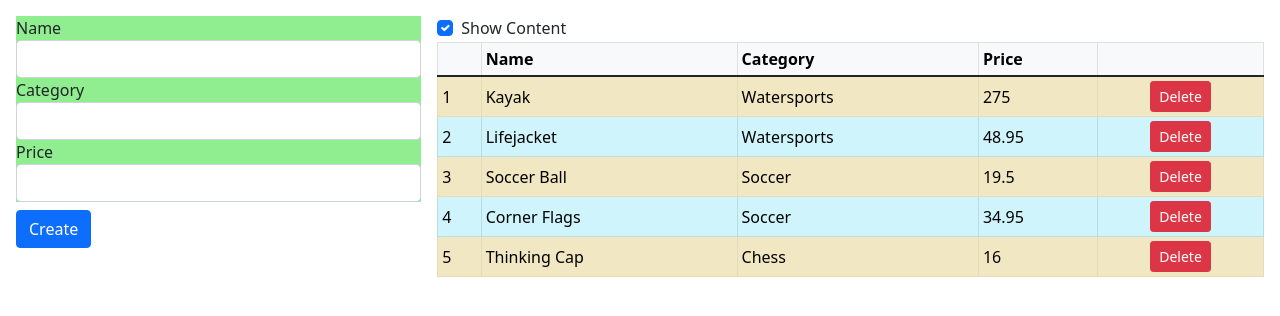
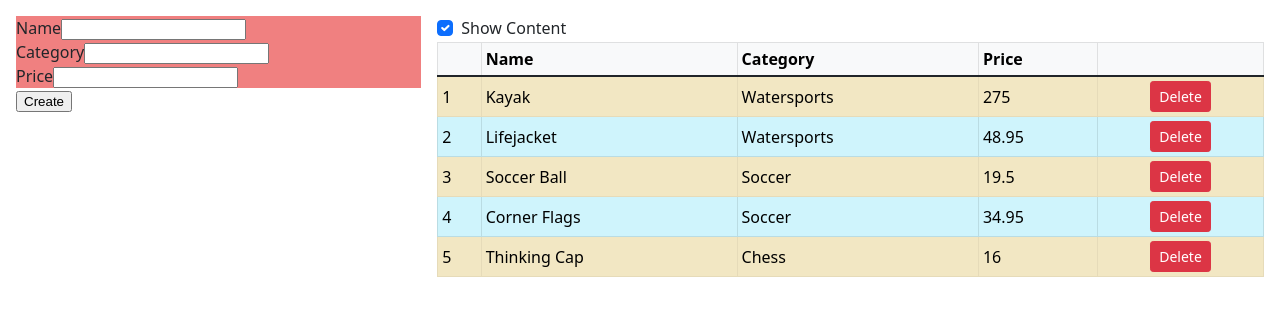
Before and after one commit to rafaelhfreitas/angular_underhood, an Angular app: page / in a window 1280 px wide. Shown: the top 316 px of the page. Built offline with nearby package versions, Linux system fonts and the light colour scheme.

Commit message:
setting view encapsulation

```diff
--- /dev/null
+++ b/src/app/productForm.component.css
@@ -0,0 +1,3 @@
+div {
+    background-color: lightcoral;
+}
--- a/src/app/productForm.component.ts
+++ b/src/app/productForm.component.ts
@@ -1,11 +1,13 @@
-import { Component, Output, EventEmitter } from "@angular/core";
+import { Component, Output, EventEmitter, ViewEncapsulation } from "@angular/core";
 import { Product } from "./product.model";
 
 
 @Component({
-    selector: "paProductForm",
+    selector: "pa-productform",
     templateUrl: "productForm.component.html",
-    styles: ["div { background-color: lightgreen }"]
+    //styles: ["div { background-color: lightgreen }"]
+    styleUrls: ["productForm.component.css"],
+    encapsulation: ViewEncapsulation.ShadowDom
 })
 export class ProductFormComponent {
 
--- a/src/app/template.html
+++ b/src/app/template.html
@@ -1,7 +1,7 @@
 <div class="container-fluid">
     <div class="row p-2">
         <div class="col-4 p-2 text-dark">
-            <paProductForm (paNewProduct)="addProduct($event)"></paProductForm>
+            <pa-productform (paNewProduct)="addProduct($event)"></pa-productform>
         </div>
         <div class="col p-2">
             <paToggleView>
```
